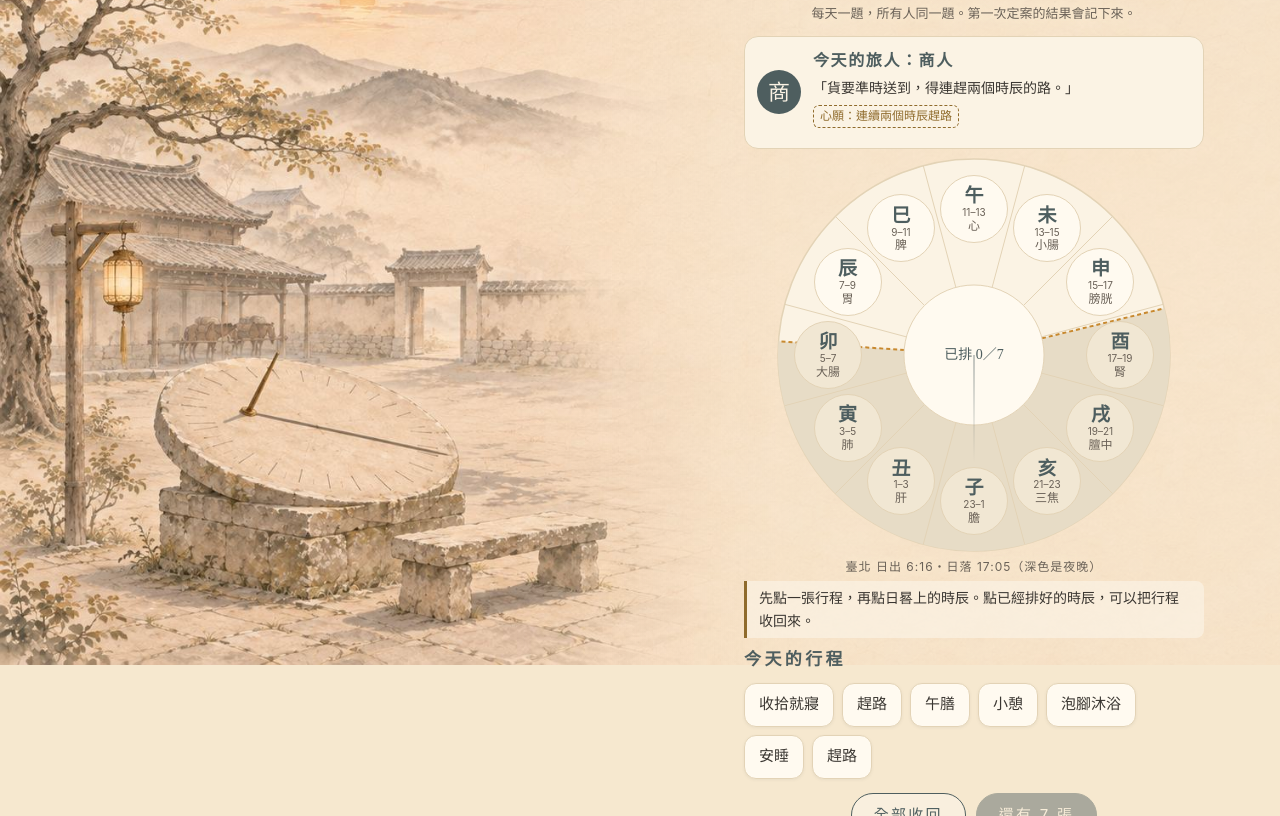
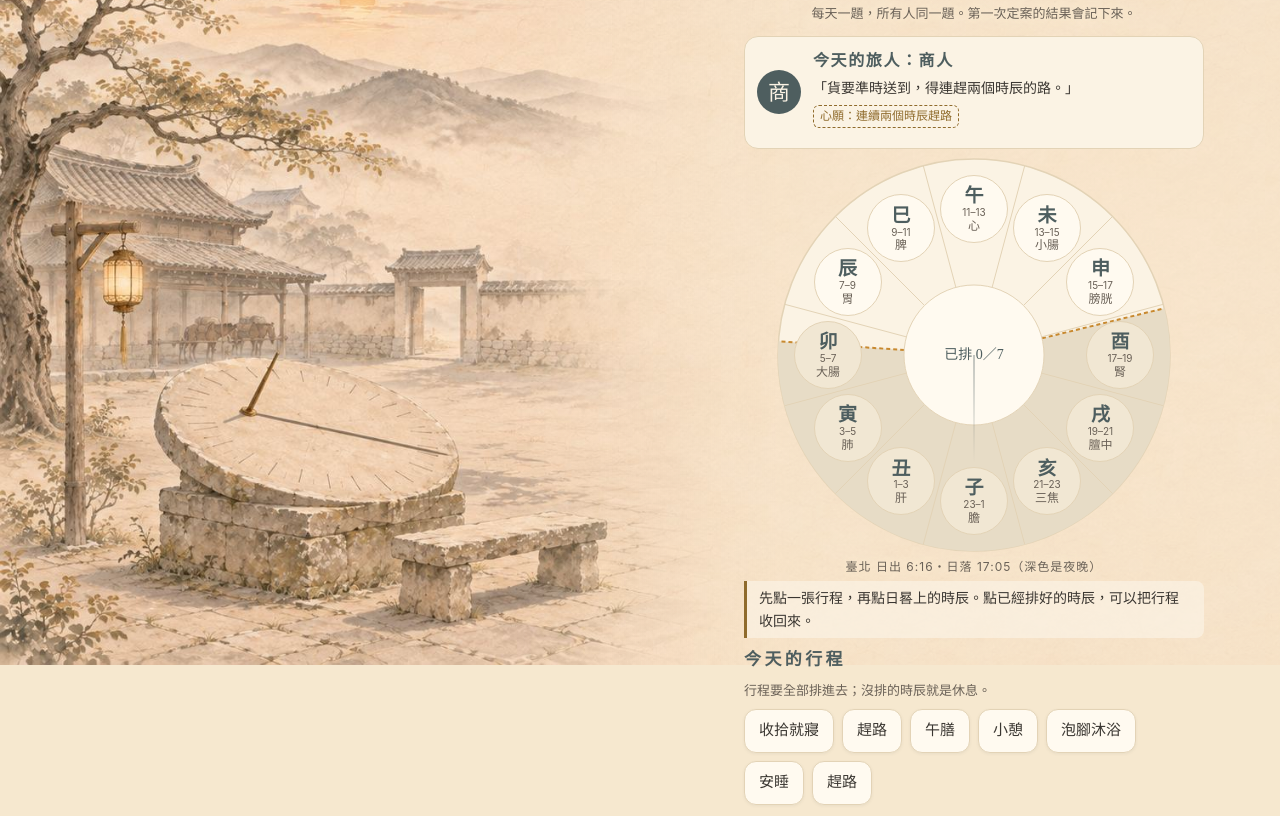
Before and after one commit to imqingstone/rigui, a plain HTML site: page docs/index.html in a window 1280 px wide. Shown: the part 135-951 px from the top of the page. Drawn offline with Linux system fonts and the light colour scheme.

Commit message:
補上兩個提示：行程要全部排進去；心願未達成時日晷中央提示
Co-Authored-By: Claude Opus 5.5 <noreply@anthropic.com>
Claude-Session: https://claude.ai/code/session_01DWRUU5jvQaJoFHQnnYxHa8

```diff
--- a/docs/app.js
+++ b/docs/app.js
@@ -184,7 +184,7 @@
     $('btn-done').textContent = ev.allPlaced ? '定案' : `還有 ${left.length} 張`;
 
     const ct = $('center-text');
-    if (done) ct.innerHTML = `<b>${ev.total}</b>${ev.rank}`;
+    if (done) ct.innerHTML = `<b>${ev.total}</b>${ev.rank}` + (ev.need && !ev.need.ok ? `<small class="miss">${D.TEXT.needMissed}</small>` : '');
     else if (selected !== null) ct.innerHTML = `把「${cardName(selected)}」<br>放到哪個時辰？`;
     else ct.innerHTML = `已排 ${puzzle.cards.length - left.length}／${puzzle.cards.length}`;
     $('gnomon').style.setProperty('--deg', (focus === null ? 0 : angleOf(focus) + 180) + 'deg');
@@ -461,6 +461,7 @@
   }
 
   buildFace();
+  $('tray-hint').textContent = D.TEXT.trayHint;
   readStore();
   open('daily');
   $('tab-daily').addEventListener('click', () => { if (view !== 'game') { view = 'game'; setView('game'); } if (mode !== 'daily') { open('daily'); $('info').textContent = '今天的題目。先點一張行程，再點日晷上的時辰。'; render(); } });
--- a/docs/data.js
+++ b/docs/data.js
@@ -164,6 +164,8 @@ const RG_DATA = {
   TEXT: {
     title: '日晷',
     subtitle: '替旅人排一天',
+    trayHint: '行程要全部排進去；沒排的時辰就是休息。',
+    needMissed: '心願未達成',
     disclaimer: '本遊戲是古代經典的文化介紹，不構成任何醫療或健康建議。',
     lineSource: '官名與原文出自《黃帝內經・素問・靈蘭秘典論》；時辰與經絡的對應，是後世依《內經》發展出來的「子午流注」說法。'
   }
--- a/docs/index.html
+++ b/docs/index.html
@@ -30,6 +30,7 @@
 
   <section class="tray-wrap" id="tray-wrap">
     <h2>今天的行程</h2>
+    <p class="tray-hint" id="tray-hint"></p>
     <div class="tray" id="tray"></div>
     <div class="actions">
       <button id="btn-clear" class="ghost" type="button">全部收回</button>
--- a/docs/style.css
+++ b/docs/style.css
@@ -183,3 +183,5 @@ body::after{content:"";position:fixed;inset:0;z-index:-1;background:linear-gradi
 .mode-note,.sun{text-shadow:0 0 6px var(--paper),0 0 12px var(--paper)}
 .top{background:rgba(246,232,207,.6);border-radius:0 0 14px 14px;padding-left:10px;padding-right:10px}
 footer{background:rgba(246,232,207,.82);border-radius:16px;border-top:0}
+.tray-hint{margin:-4px 0 8px;font-size:13px;color:var(--mute)}
+.center-text .miss{display:block;margin-top:2px;font-size:clamp(11px,3vw,12px);color:var(--bad);font-family:inherit}
```
Also changed, not shown: tests/verify.js (+8 -0 lines), 1 other file.
